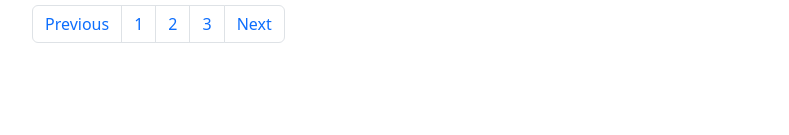
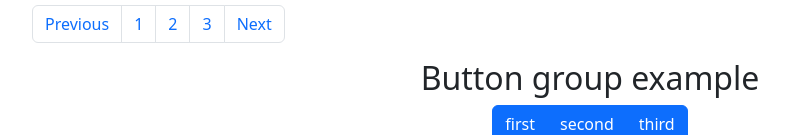
Before and after one commit to luckyluk07/ExpenseGuard, a React (Create React App) app in the folder expense_guard_frontend/: page / in a window 1280 px wide. Shown: the part 2218-2353 px from the top of the page, without its empty margins (50-839 px from the left). Before the commit the page ends 2277 px from the top, so only its background shows below. Built offline with nearby package versions, Linux system fonts and the light colour scheme.

Commit message:
Add button group component

```diff
--- a/expense_guard_frontend/src/App.js
+++ b/expense_guard_frontend/src/App.js
@@ -12,6 +12,7 @@ import CurrenciesTable from './Components/Finance/CurrenciesTable/CurrenciesTabl
 import News from './Components/Finance/News/News';
 import DetailsModal from './Components/Finance/DetailsModal/DetailsModal';
 import Pagination from './Components/Common/Pagination/Pagination';
+import ButtonGroup from './Components/Common/ButtonGroup/ButtonGroup';
 
 function App() {
   return (
@@ -47,6 +48,8 @@ function App() {
           <DetailsModal title={'Job salary'} description={'salary with bonuses'} price={15000} currency={'PLN'} date={'18 August 2024'}/>
           <h2>Pagination example</h2>
           <Pagination pages={[{link:'#', label:'1'},{link:'#', label:'2'},{link:'#', label:'3'}]}/>
+          <h2>Button group example</h2>
+          <ButtonGroup buttons={[{label: 'first'},{label: 'second'}, {label: 'third'}]}/>
         </div>
       </main>
     </div>
--- /dev/null
+++ b/expense_guard_frontend/src/Components/Common/ButtonGroup/ButtonGroup.js
@@ -0,0 +1,12 @@
+import React from 'react'
+import './ButtonGroup.css'
+
+function ButtonGroup({buttons}) {
+    return <div class="btn-group" role="group" aria-label="Basic example">
+                {buttons.map(button => {
+                    return <button type="button" class="btn btn-primary">{button.label}</button>
+                })}
+            </div>
+}
+
+export default ButtonGroup;
```
Also changed, not shown: expense_guard_frontend/src/Components/Common/ButtonGroup/ButtonGroup.css (added).
